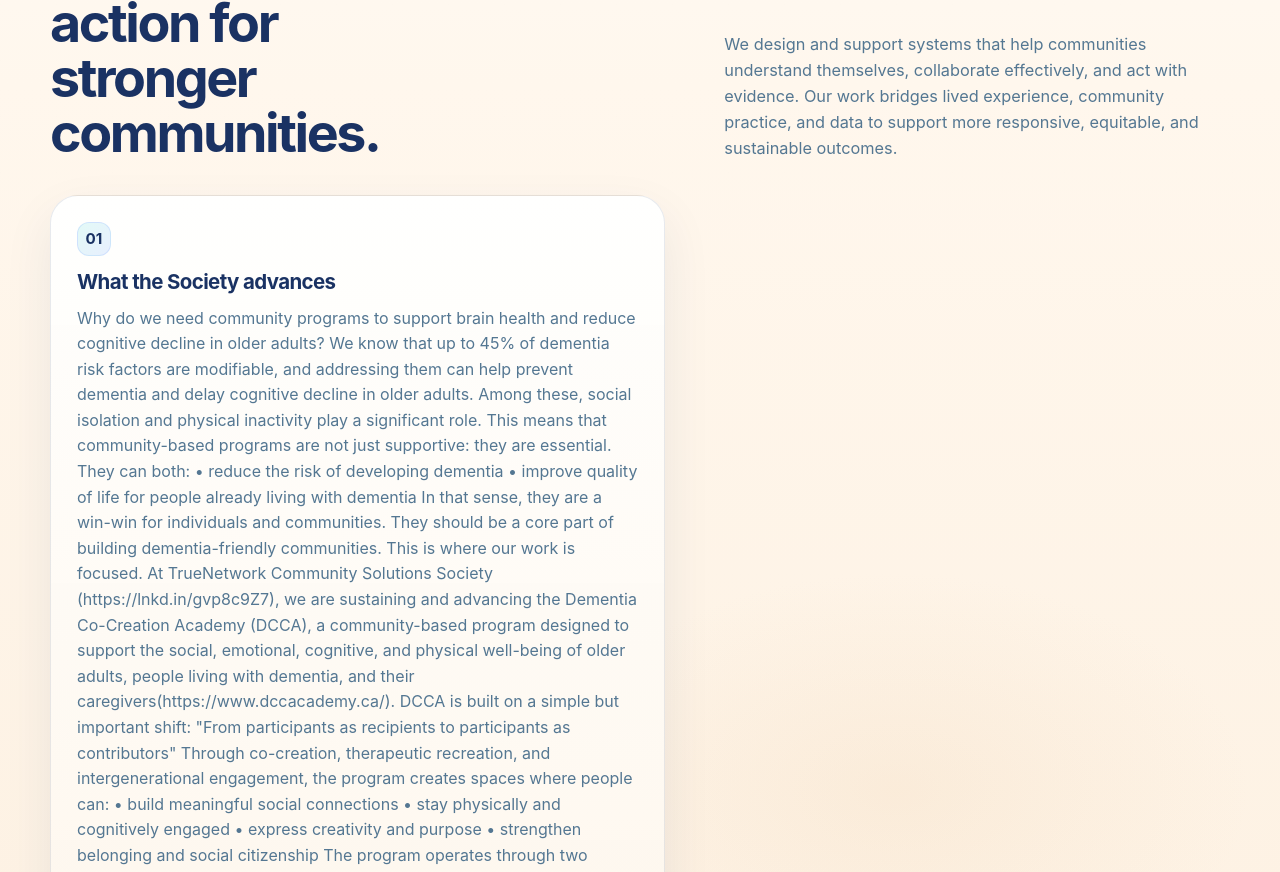
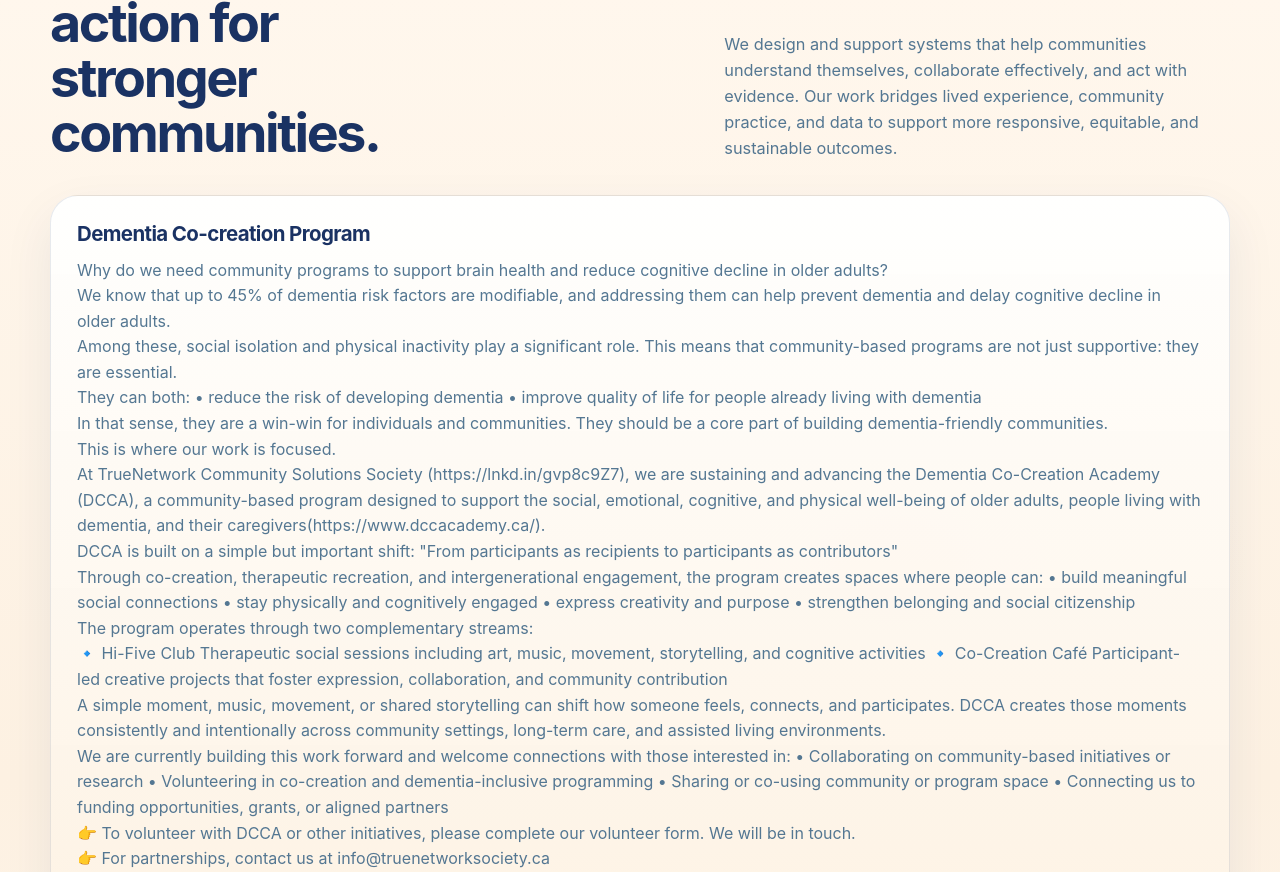
Before and after one commit to truenetworksociety/truenetwork.github.io, a plain HTML site: page articles/dementia-co-creation-program/index.html in a window 1280 px wide. Shown: the part 388-1260 px from the top of the page. Drawn offline with Linux system fonts and the light colour scheme.

Commit message:
TrueNetwork Society

```diff
--- a/articles/dementia-co-creation-program/index.html
+++ b/articles/dementia-co-creation-program/index.html
@@ -59,46 +59,44 @@
           </p>
         </div>
 
-        <div class="split-panel">
-          <div class="card reveal">
-            <div class="card-number">01</div>
-            <h3>What the Society advances</h3>
+        <div class="card reveal">
+            <h3>Dementia Co-creation Program</h3>
             <p>
               Why do we need community programs to support brain health and reduce cognitive decline in older adults?
-
+<br/>
 We know that up to 45% of dementia risk factors are modifiable, and addressing them can help prevent dementia and delay cognitive decline in older adults.
-
+<br/>
 Among these, social isolation and physical inactivity play a significant role. This means that community-based programs are not just supportive: they are essential.
-
+<br/>
 They can both:
      • reduce the risk of developing dementia
      • improve quality of life for people already living with dementia
-
+<br/>
 In that sense, they are a win-win for individuals and communities. They should be a core part of building dementia-friendly communities.
-
+<br/>
 This is where our work is focused.
-
+<br/>
 At TrueNetwork Community Solutions Society (https://lnkd.in/gvp8c9Z7), we are sustaining and advancing the Dementia Co-Creation Academy (DCCA), a community-based program designed to support the social, emotional, cognitive, and physical well-being of older adults, people living with dementia, and their caregivers(https://www.dccacademy.ca/).
-
+<br/>
 DCCA is built on a simple but important shift:
 
       "From participants as recipients to participants as contributors"
-
+<br/>
 Through co-creation, therapeutic recreation, and intergenerational engagement, the program creates spaces where people can:
 • build meaningful social connections
 • stay physically and cognitively engaged
 • express creativity and purpose
 • strengthen belonging and social citizenship
-
+<br/>
 The program operates through two complementary streams:
-
+<br/>
 🔹 Hi-Five Club
 Therapeutic social sessions including art, music, movement, storytelling, and cognitive activities
 🔹 Co-Creation Café
 Participant-led creative projects that foster expression, collaboration, and community contribution
-
+<br/>
 A simple moment, music, movement, or shared storytelling can shift how someone feels, connects, and participates. DCCA creates those moments consistently and intentionally across community settings, long-term care, and assisted living environments.
-
+<br/>
 We are currently building this work forward and welcome connections with those interested in:
 
 • Collaborating on community-based initiatives or research
@@ -126,7 +124,6 @@ Let’s build more dementia-friendly and age-friendly communities, together. Res
               <span class="tag">Aging Well</span>
             </div>
           </div>
-        </div>
       </div>
     </section>
 
```
